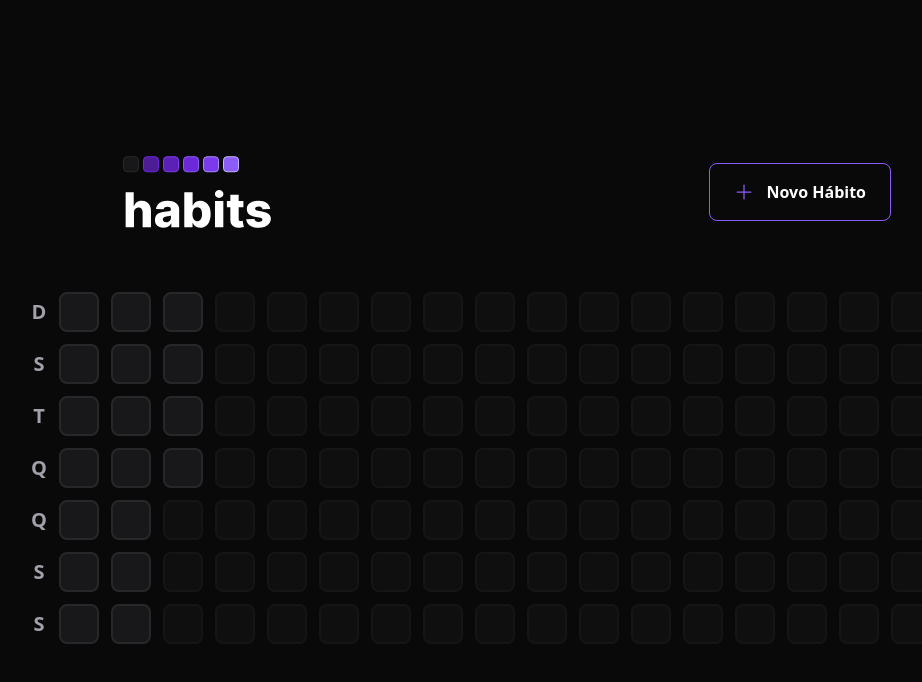
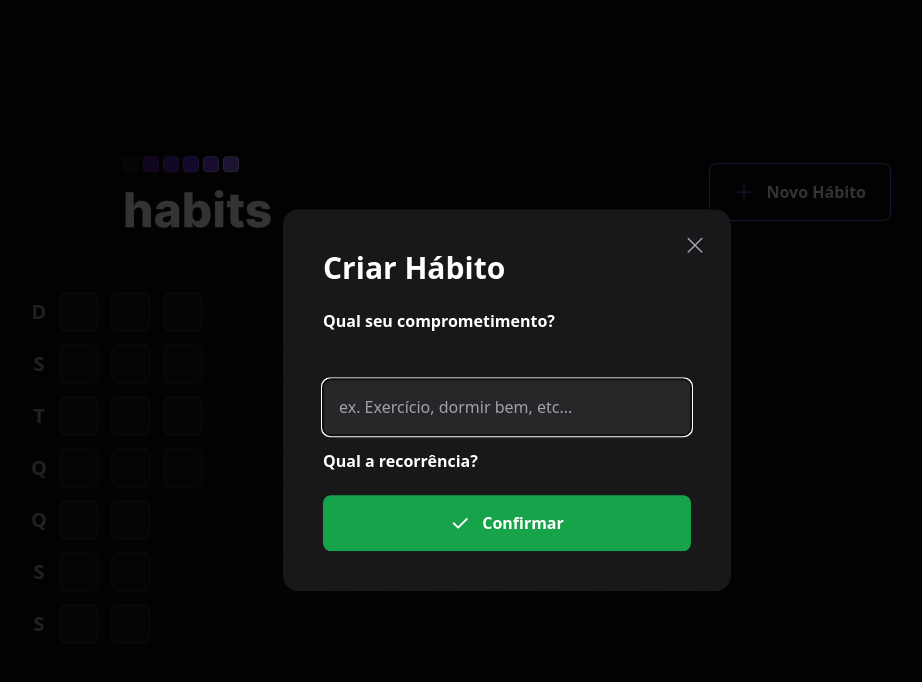
Before and after one commit to SadS4ndWiCh/habits-web, a React (Vite) app: page / in a window 1280 px wide. Both pictures are taken after a click on the button "Novo Hábito". Shown: the top 682 px of the page, without its empty margins (133-1055 px from the left). Built offline with nearby package versions, Linux system fonts and the light colour scheme.

Commit message:
feat(Header): added modal with radix dialog package

```diff
--- a/src/components/Header.tsx
+++ b/src/components/Header.tsx
@@ -1,18 +1,44 @@
-import { Plus } from 'phosphor-react';
+import * as Dialog from '@radix-ui/react-dialog';
+import { Plus, X } from 'phosphor-react';
+
 import logoImage from '../assets/logo.svg';
+
+import { NewHabitForm } from './NewHabitForm';
 
 export const Header = () => {
 	return (
 		<header className="w-full max-w-3xl mx-auto flex items-center justify-between">
 			<img src={logoImage} alt="Habits's logo" />
 
-			<button
-				type="button"
-				className="border border-violet-500 font-semibold rounded-lg px-6 py-4 flex items-center gap-3 hover:border-violet-300"
-			>
-				<Plus size={20} className="text-violet-500"/>
-				Novo Hábito
-			</button>
+			<Dialog.Root>
+				<Dialog.Trigger
+					type="button"
+					className="border border-violet-500 font-semibold rounded-lg px-6 py-4 flex items-center gap-3 hover:border-violet-300"
+				>
+					<Plus size={20} className="text-violet-500"/>
+					Novo Hábito
+				</Dialog.Trigger>
+
+				<Dialog.Portal>
+					<Dialog.Overlay
+						className='w-screen h-screen bg-black/80 fixed inset-0'
+					/>
+
+					<Dialog.Content
+						className='absolute p-10 bg-zinc-900 rounded-2xl w-full max-w-md top-1/2 left-1/2 -translate-x-1/2 -translate-y-1/2'
+					>
+						<Dialog.Close className='absolute right-6 top-6 text-zinc-400 hover:text-zinc-200'>
+							<X size={24} aria-label='Fechar' />
+						</Dialog.Close>
+
+						<Dialog.Title className='text-3xl leading-tight text-white font-extrabold'>
+							Criar Hábito
+						</Dialog.Title>
+
+						<NewHabitForm />
+					</Dialog.Content>
+				</Dialog.Portal>
+			</Dialog.Root>
 		</header>
 	)
 }
```
